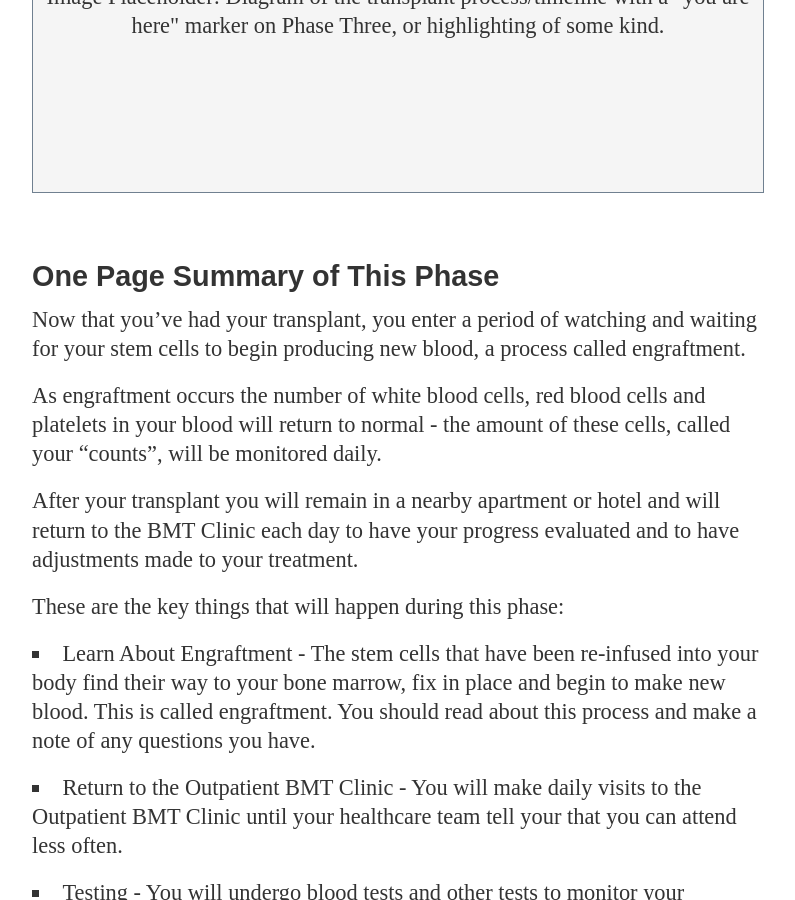
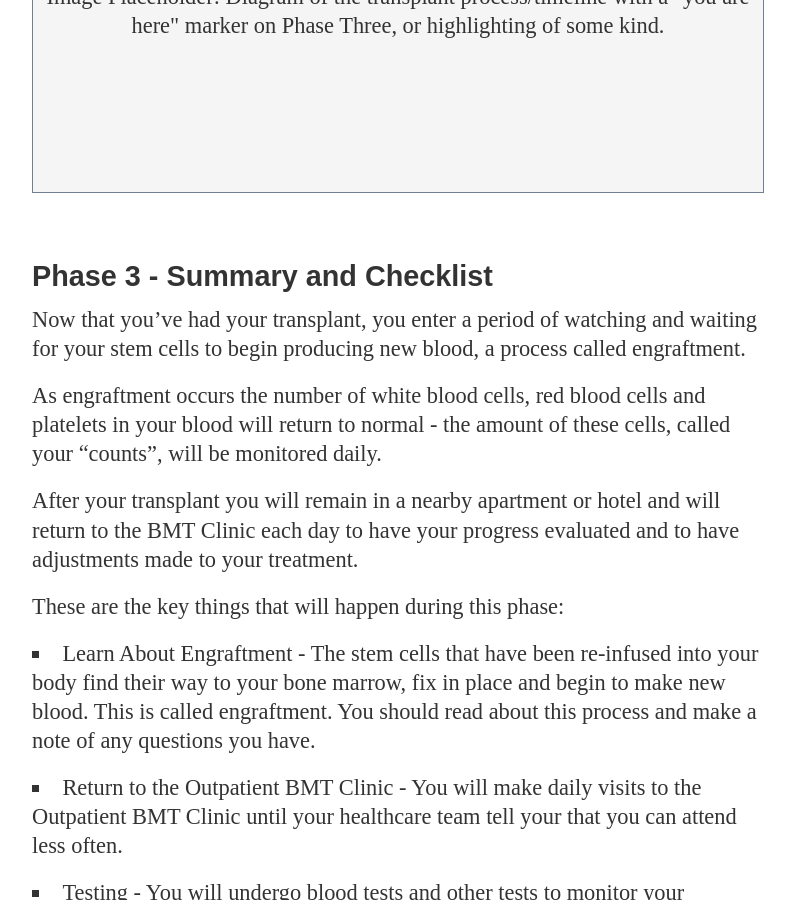
Before and after one commit to mskccpatiented/contentaudit, a Jekyll site: the page built from _posts/2012-11-19-auto-bmt-outpatient-guide-hybrid.md, in a window 1280 px wide and 900 px high, scrolled down 42645 px. Shown: the whole window, without its empty margins (128-923 px from the left). Built offline with Jekyll 4.4.1, drawn with Linux system fonts in a browser that asks for light colours; Markdown is read by kramdown in place of the engine named in the settings.

Commit message:
deploying BMT patient ed

```diff
--- a/_posts/2012-11-19-auto-bmt-outpatient-guide-hybrid.md
+++ b/_posts/2012-11-19-auto-bmt-outpatient-guide-hybrid.md
@@ -640,7 +640,7 @@ Your urine may appear bloody for 24 hours after your stem cells are infused into
 ## Phase 3 - After Your Transplant
 <div class="image-placeholder"><p>Image Placeholder: Diagram of the transplant process/timeline with a "you are here" marker on Phase Three, or highlighting of some kind.</p></div>
 
-### One Page Summary of This Phase
+### Phase 3 - Summary and Checklist
 Now that you've had your transplant, you enter a period of watching and waiting for your stem cells to begin producing new blood, a process called engraftment.
 
 As engraftment occurs the number of white blood cells, red blood cells and platelets in your blood will return to normal - the amount of these cells, called your "counts", will be monitored daily.
```
Also changed, not shown: 1 other file.
